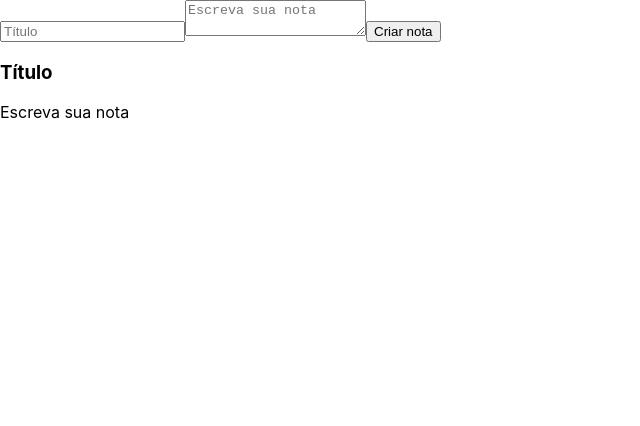
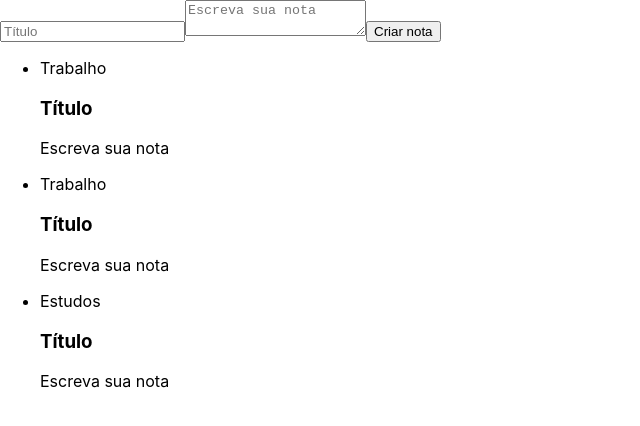
Before and after one commit to BaldissaraMatheus/alura-react, a React (Create React App) app: page / in a window 1280 px wide. Shown: the top 426 px of the page, without its empty margins (0-640 px from the left). Built offline with nearby package versions, Linux system fonts and the light colour scheme.

Commit message:
Inclui notas para diferentes categorias

```diff
--- a/src/components/ListaDeNotas.jsx
+++ b/src/components/ListaDeNotas.jsx
@@ -4,7 +4,16 @@ import { CardNota } from './CardNota';
 export class ListaDeNotas extends Component {
   render() {
     return (
-      <CardNota />
+      <ul>
+        { Array.of('Trabalho', 'Trabalho', 'Estudos').map(categoria => {
+          return (
+            <li>
+              <div>{categoria}</div>
+              <CardNota />
+            </li>
+          );
+        })}
+      </ul>
     )
   }
 }
```
